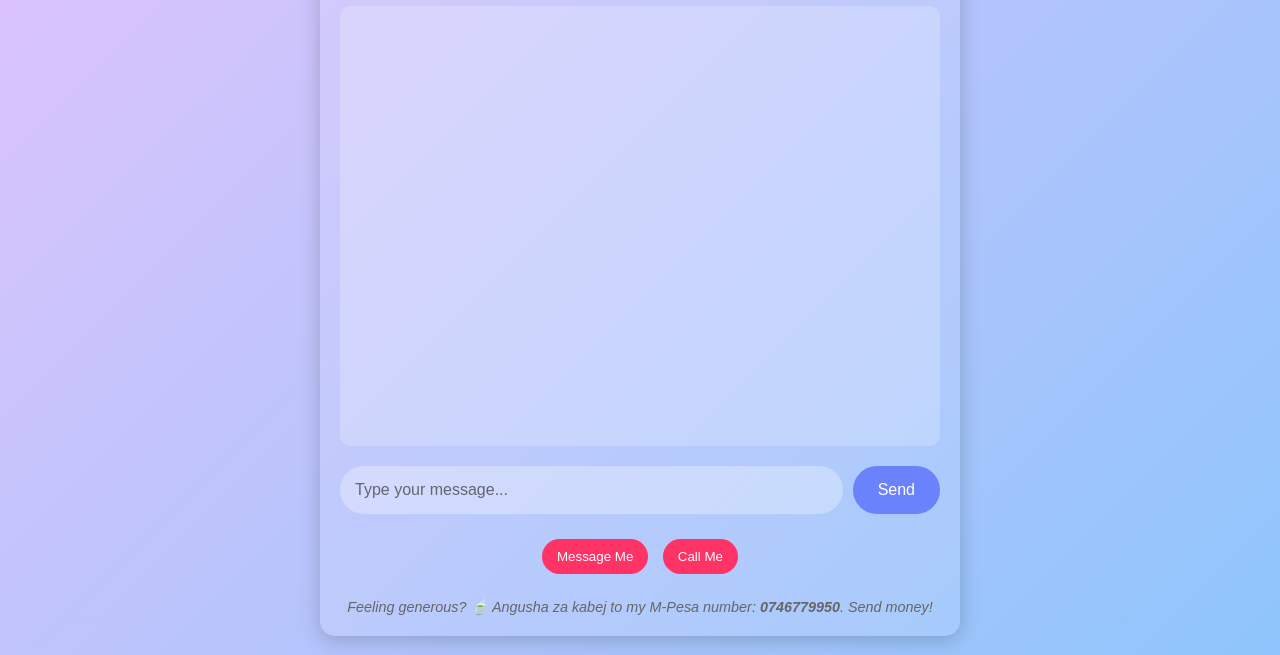
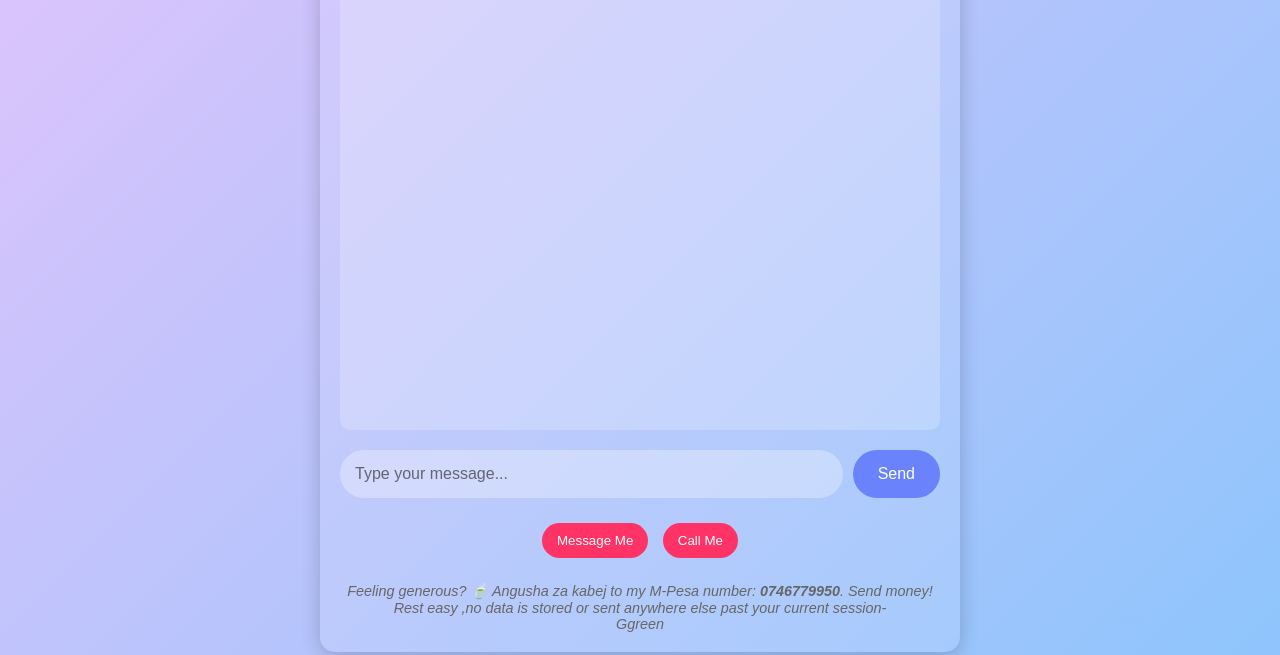
Before and after one commit to ggreen3/serena, a plain HTML site: page index.html in a window 1280 px wide. Shown: the part 145-800 px from the top of the page. Drawn offline with Linux system fonts and the light colour scheme.

Commit message:
Update index.html

```diff
--- a/index.html
+++ b/index.html
@@ -18,7 +18,7 @@
       <button id="callButton" class="contact-button">Call Me</button>
     </div>
     <div class="tea-section">
-      <p class="tea-message">Feeling generous? 🍵 Angusha za kabej to my M-Pesa number: <strong>0746779950</strong>. Send money!</p>
+      <p class="tea-message">Feeling generous? 🍵 Angusha za kabej to my M-Pesa number: <strong>0746779950</strong>. Send money!</br>Rest easy ,no data is stored or sent anywhere else past your current session-</br>Ggreen</p>
     </div>
   </div>
 
```
